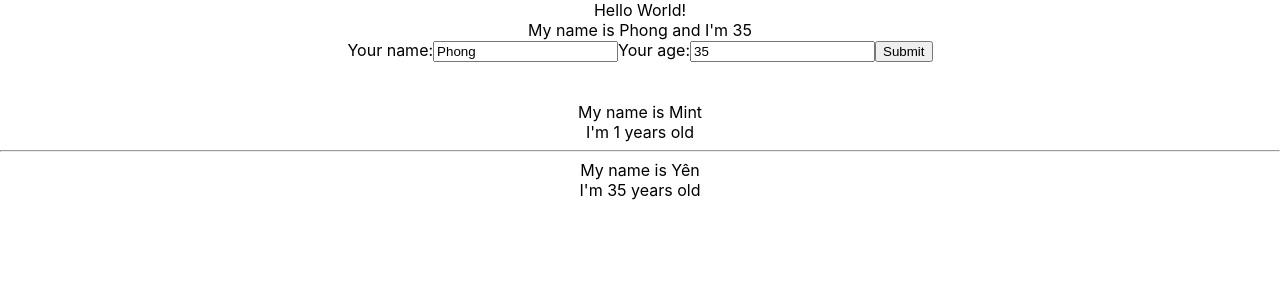
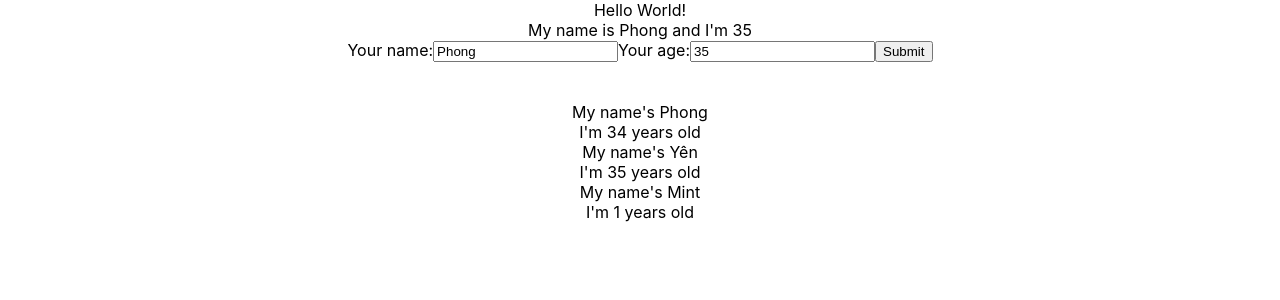
Before and after one commit to PhongNguyenwm/re-reactjs, a React (Create React App) app: page / in a window 1280 px wide. Shown: the top 300 px of the page. Built offline with nearby package versions, Linux system fonts and the light colour scheme.

Commit message:
video #24 outputing list(map)

```diff
--- a/src/components/DisplayInfo.js
+++ b/src/components/DisplayInfo.js
@@ -2,11 +2,19 @@ import React, { Component } from "react";
 
 export default class DisplayInfo extends Component {
   render() {
-    const { name, age } = this.props;
+    const { listUsers } = this.props;
     return (
       <div>
-        <div>My name is {name}</div>
-        <div>I'm {age} years old</div>
+        {/* <div>My name is {name}</div>
+        <div>I'm {age} years old</div> */}
+        {listUsers.map((item) => {
+          return (
+            <div key={item.id}>
+              <div>My name's {item.name} </div>
+              <div>I'm {item.age} years old </div>
+            </div>
+          );
+        })}
       </div>
     );
   }
--- a/src/components/MyComponent.js
+++ b/src/components/MyComponent.js
@@ -3,15 +3,22 @@ import UserInfo from "./UserInfo";
 import DisplayInfo from "./DisplayInfo";
 
 class MyComponent extends React.Component {
+  state = {
+    listUsers: [
+      { id: 1, name: "Phong", age: 34 },
+      { id: 2, name: "Yên", age: 35 },
+      { id: 3, name: "Mint", age: 1 },
+    ],
+  };
+
   render() {
+    // DRY: don't repeat yourself
     return (
       <div>
         <UserInfo />
         <br />
         <br />
-        <DisplayInfo name="Mint" age="1" />
-        <hr />
-        <DisplayInfo name="Yên" age="35" />
+        <DisplayInfo listUsers={this.state.listUsers} />
       </div>
     );
   }
```
